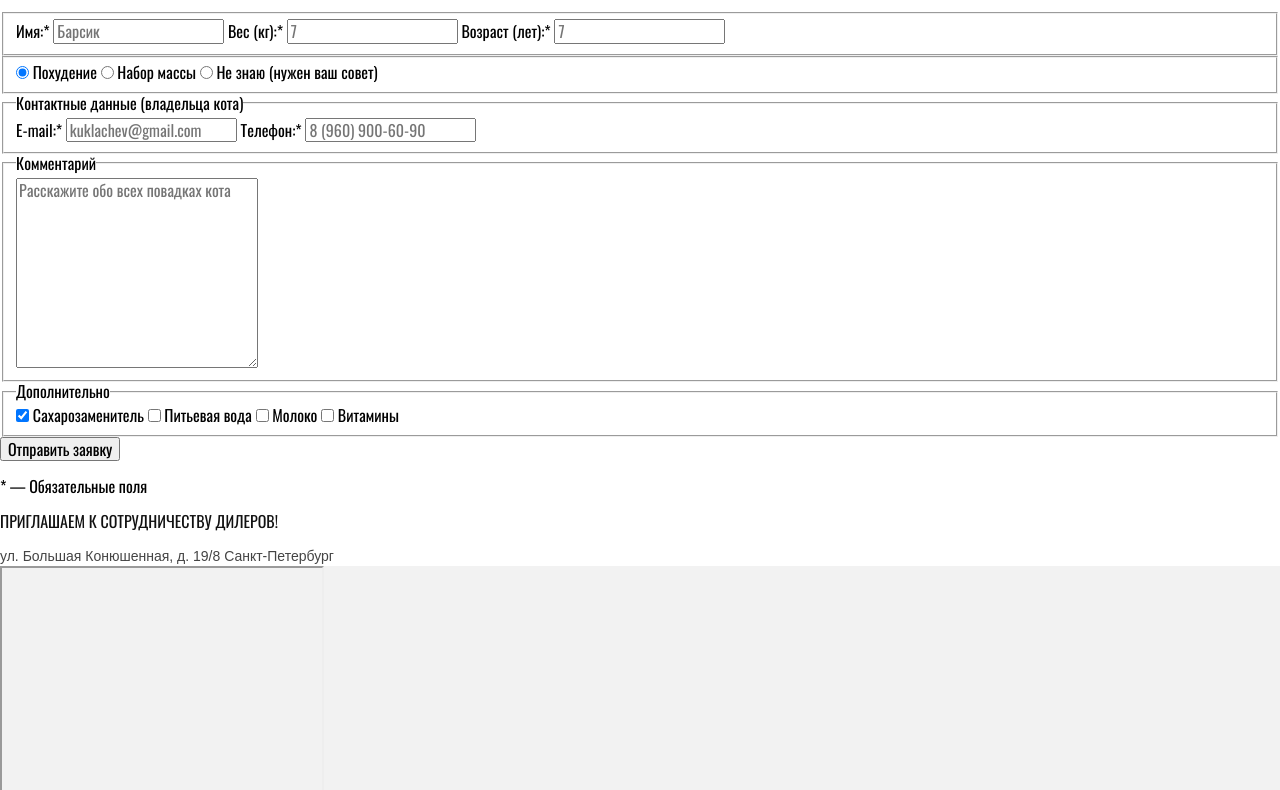
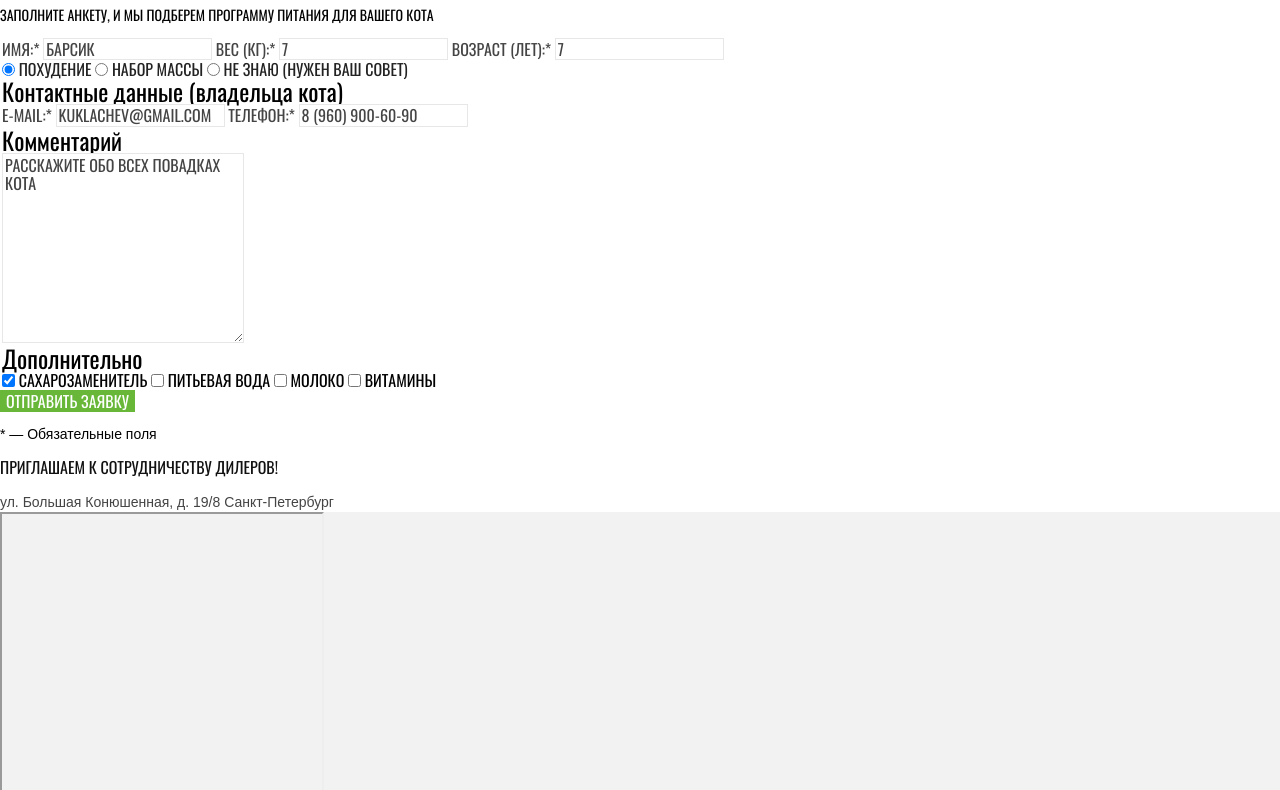
Before and after one commit to PavelYuzov/1326199-cat-energy-22, a website: page source/form.html in a window 1280 px wide. Shown: the part 229-1019 px from the top of the page. Drawn offline with nearby package versions, Linux system fonts and the light colour scheme; files that its build step writes are made by us from their sources.

Commit message:
Верстка form мобильной версии стили.4

```diff
--- /dev/null
+++ b/source/sass/blocks/form.scss
@@ -0,0 +1,71 @@
+.form__fieldset {
+  border: none;
+  padding: 0;
+}
+
+.form__label {
+  color: $copiryght-grey;
+  font-size: $font-size-16;
+  line-height: $line-height-18;
+  text-transform: uppercase;
+}
+
+.form__input {
+  border: 1px solid $placeholder-grey;
+
+  &::placeholder {
+    color: $copiryght-grey;
+    font-size: $font-size-16;
+    line-height: $line-height-18;
+    text-transform: uppercase;
+    opacity: 1;
+  }
+}
+
+.form__radio-label {
+  color: $label-radio-black;
+  font-size: $font-size-16;
+  line-height: $line-height-18;
+  text-transform: uppercase;
+}
+
+.form__title {
+  color: $basic-black;
+  font-size: $font-size-24;
+  line-height: $line-height-26;
+}
+
+.form__textarea {
+  border: 1px solid $placeholder-grey;
+
+  &::placeholder {
+    color: $copiryght-grey;
+    font-size: $font-size-16;
+    line-height: $line-height-18;
+    text-transform: uppercase;
+    opacity: 1;
+  }
+}
+
+.form__checkbox-label {
+  color: $basic-black;
+  font-size: $font-size-16;
+  line-height: $line-height-18;
+  text-transform: uppercase;
+}
+
+.form__button {
+  color: $basic-white;
+  background-color: $basic-green;
+  border: none;
+  font-size: $font-size-16;
+  line-height: $line-height-20;
+  text-transform: uppercase;
+}
+
+.form__text {
+  font-family: $font-family-arial;
+  color: $basic-black;
+  font-size: $font-size-14;
+  line-height: $line-height-16;
+}
--- /dev/null
+++ b/source/sass/blocks/page-main.scss
@@ -0,0 +1,14 @@
+.page-main__title {
+  color: $basic-black;
+  font-weight: $font-weight;
+  font-size: $font-size-36;
+  line-height: $line-height-36;
+}
+
+.page-main__text {
+  color: $basic-black;
+  font-weight: $font-weight;
+  font-size: $font-size-14;
+  line-height: $line-height-18;
+  text-transform: uppercase;
+}
--- a/source/sass/global/variable.scss
+++ b/source/sass/global/variable.scss
@@ -9,6 +9,8 @@ $social-grey: rgb(102, 102, 102);
 $copiryght-grey: rgb(68, 68, 68);
 $title-black: rgb(17, 17, 17);
 $line-grey: rgb(230, 230, 230);
+$placeholder-grey: rgb(231, 231, 231);
+$label-radio-black: rgb(34, 34, 34);
 
 // Fonts
 
@@ -28,6 +30,7 @@ $font-size-12: 12px;
 $line-height-40: 40px;
 $line-height-37: 37px;
 $line-height-36: 36px;
+$line-height-26: 26px;
 $line-height-24: 24px;
 $line-height-20: 20px;
 $line-height-18: 18px;
--- a/source/sass/style.scss
+++ b/source/sass/style.scss
@@ -15,3 +15,5 @@
 @import "blocks/originality.scss";
 @import "blocks/example.scss";
 @import "blocks/page-footer.scss";
+@import "blocks/page-main.scss";
+@import "blocks/form.scss";
```
